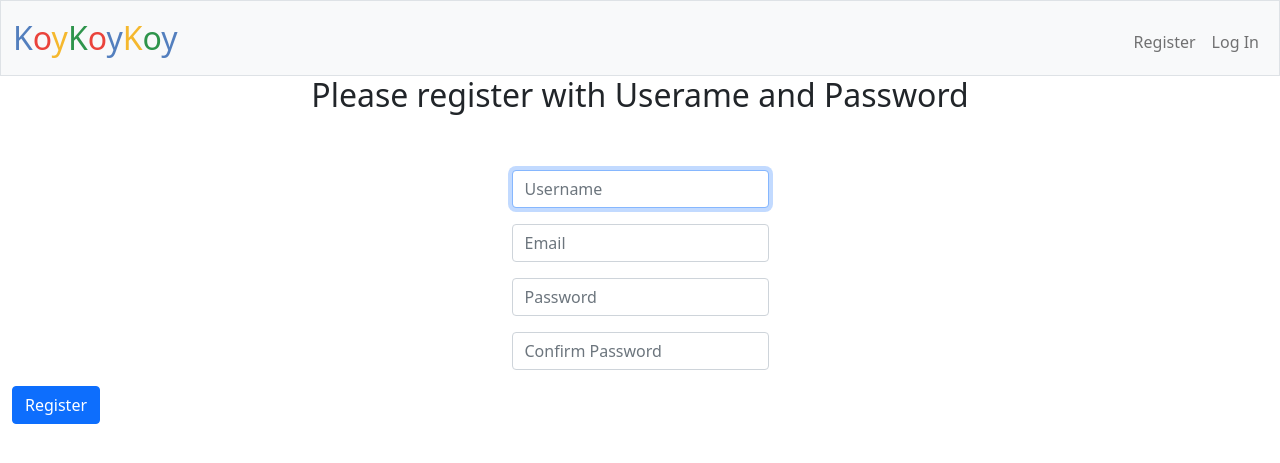
After one commit to trett1004/final_assignment_cs50, a Flask app: page /register in a window 1280 px wide. The commit adds this page. Shown: the top 463 px of the page. Run offline with Flask 2, Linux system fonts and the light colour scheme; some libraries are stand-ins or nearby versions.

Commit message:
App kann register, login, logout, add items, remove items... noch keine gruppen etc.

```diff
--- a/app.py
+++ b/app.py
@@ -1,73 +1,117 @@
+import os
+import random
+
 from flask import Flask, redirect, url_for, render_template, request, session, flash
-from datetime import timedelta
-from flask_sqlalchemy import SQLAlchemy
-from sqlalchemy import Table, Column, Integer, String, MetaData, ForeignKey, create_engine
+from datetime import timedelta, date, datetime
+import sqlite3
+from werkzeug.security import check_password_hash, generate_password_hash
+from flask_session import Session
 
-engine = create_engine("sqlite://", echo=True, future=True)
+#from cs50 import SQL
 
-# create the extension
-db = SQLAlchemy()
+from helpers import apology, login_required
+
 # create the app
 app = Flask(__name__)
-# configure the SQLite database, relative to the app instance folder
-app.config["SQLALCHEMY_DATABASE_URI"] = "sqlite:///project.db"
-# initialize the app with the extension
-db.init_app(app)
 
-app.config['SQLALCHEMY_TRACK_MODIFICATIONS'] = False
+app.config["SESSION_PERMANENT"] = False
+app.config["SESSION_TYPE"] = "filesystem"
+Session(app)
+
+# Ensure templates are auto-reloaded
+#app.config["TEMPLATES_AUTO_RELOAD"] = True
+
 app.secret_key = "KoyKoyKoy"
-app.permanent_session_lifetime = timedelta(days=365)
 
-class users(db.Model):
-    _id = db.Column("id" ,db.Integer, primary_key=True)
-    name = db.Column(db.String(100))
-    email = db.Column(db.String(100))
 
-    def __init__(self, name, email):
-        self.name = name
-        self.email = email
+# Establish connection to database
+con = sqlite3.connect("koy.db", check_same_thread=False)
+db = con.cursor()
 
-@app.route("/")
+# Create a function that returns all grocery entries from database
+def get_db():
+    db.execute("select name from groceries")
+    all_data = db.fetchall()
+    all_data = [str(val[0]) for val in all_data]
+
+    # make a second list that is restricted to the first db entry
+    shopping_list = all_data.copy()
+    shopping_list = shopping_list[0:1]
+
+    return all_data, shopping_list
+
+# In the index route it is possible to add and remove items. The further routes "/add_items" and "/remove_items" return index.html
+@app.route("/", methods=["GET", "POST"])
 def home():
-    return render_template("index.html")
+    # store the two lists in session so the other routes can access them
+    session["all_items"], session["shopping_items"] = get_db()
+    return render_template("index.html", all_items=session["all_items"], shopping_items=session["shopping_items"])
 
-@app.route("/view", methods=["GET", "POST"])
-def view():
-    user = session["user"]
-    print("user:", user)
-    values=users.query.all()
-    print("values:", values)
-    found_user = users.query.filter_by(name=user)
-    print("found_user:", found_user)
-    if request.method == "POST":
-        for user in found_user:
-            user.delete()
+@app.route("/add_items", methods=["POST"])
+def add_items():
+    session["shopping_items"].append(request.form["select_items"])
+    return render_template("index.html", all_items=session["all_items"], shopping_items=session["shopping_items"])
 
-    else:
-        print("view:", values)
-        return render_template("view.html", values=values)
+@app.route("/remove_items", methods=["POST"])
+def remove_items():
+    checked_boxes = request.form.getlist("check")
+    # Iterate over the the items which where checked in the checkboxes
+    for item in checked_boxes:
+        if item in session["shopping_items"]:
+            print("item:", item)
+            idx = session["shopping_items"].index(item)
+            print("idx:", session["shopping_items"])
+            session["shopping_items"].pop(idx)
+            session.modified = True
+    return render_template("index.html", all_items=session["all_items"], shopping_items=session["shopping_items"])
 
 
 @app.route("/login", methods=["GET", "POST"])
 def login():
+    """Log user in"""
+
+    # Forget any user_id
+    session.clear()
+
+    # User reached route via POST (as by submitting a form via POST)
     if request.method == "POST":
-        session.permanent = True
-        user = request.form["name"]
-        session["user"] = user
 
-        found_user = users.query.filter_by(name=user).first()
-        if found_user:
-            session["email"] = found_user.email
-        else:
-            usr = users(user, "")
-            db.session.add(usr)
-            db.session.commit()
-        flash("Login Successful!")
-        return redirect(url_for("user"))
+        # Ensure username was submitted
+        if not request.form.get("email"):
+            return apology("must provide email", 403)
+
+        # Ensure password was submitted
+        elif not request.form.get("password"):
+            return apology("must provide password", 403)
+
+        # Query database for username
+        rows = db.execute("SELECT * FROM users WHERE email=:a", {"a": "q1"}) # returns a cursor
+        username_search = db.fetchall() # is a list of tuples e.g. [(3, 'q1', 'q1', 'pbkdf2:sha')]
+        #Accessing the 4 columns of the above list
+        user_id_search = [x[0] for x in username_search][0]
+        username_search_item = [x[1] for x in username_search][0]
+        user_email_search = [x[2] for x in username_search][0]
+        hash_search = [x[3] for x in username_search][0]
+        print("user_id_search:", user_id_search)
+
+        # Ensure username exists and password is correct
+        if len(username_search) != 1 or check_password_hash(hash_search, request.form.get("password")):
+                print("check_password_hash:", check_password_hash(hash_search, request.form.get("password")))
+                return apology("invalid username and/or password", 403)
+
+        # Remember which user has logged in
+        session["user_id"] = user_id_search
+
+        # Remember username
+        session["username"] = username_search_item
+        username = session["username"]
+
+        # Redirect user to home page
+        flash(f"Hello {username} :)")
+        return redirect("/")
+
+    # User reached route via GET (as by clicking a link or via redirect)
     else:
-        if "user" in session:
-            flash("You are already logged in!")
-            return render_template(url_for("user"))
         return render_template("login.html")
 
 @app.route("/user", methods=["GET", "POST"])
@@ -95,21 +139,80 @@ def user():
 
 @app.route("/logout")
 def logout():
-    flash('You have been logged out')
-    session.pop("user", None)
+    """Log user out"""
+
+    # Forget any user_id
+    session.clear()
+
+    # Redirect user to login form
+    flash('logged out')
     return redirect(url_for("login"))
 
 @app.route("/quote")
 def quote():
     return render_template("quote.html")
 
-if __name__ == "__main__":
-    with app.app_context():
-        db.create_all()
-    app.run(debug=True)
+@app.route("/register", methods=["GET", "POST"])
+def register():
+    """Register user"""
+    # if request method is post:
+    if request.method == "POST":
+
+        # Ensure username was submitted
+        if not request.form.get("username"):
+            return apology("must provide username", 400)
+
+        # Ensure email was submitted
+        if not request.form.get("email"):
+            return apology("must provide email", 400)
+
+        # Ensure password was submitted
+        elif not request.form.get("password"):
+            return apology("must provide password", 400)
+
+        # Ensure password confirmation was submitted
+        elif not request.form.get("confirmation"):
+            return apology("must provide password confirmation")
+
+        # Ensure that Confirmed Password matches with Password
+        elif request.form.get("confirmation") != request.form.get("password"):
+            return apology("Confirmed Password does not match Password")
+
+        # If all fields are filled out correctly...
+        # Generate hash for password
+        pw_hash = generate_password_hash(request.form.get("password"))
+        # Add the users entry in database and add 10000 $ cash to the user
+        try:
+            db.execute("INSERT INTO users VALUES (null, ?,?,?)", (request.form.get("username"), request.form.get("email"), pw_hash))
+            con.commit()
+            con.close()
+            flash('Sccessfully registered')
+            return redirect("success")
+        # If entry is not possible, because username is already in database return an apology
+
+        except:
+            return apology("Username already taken")
+    # else user reached route via method "GET", then return register page
+    else:
+        return render_template("register.html")
+
+@app.route("/success")
+def success():
+    return render_template("login.html")
 
 
+@app.route("/view", methods=["GET", "POST"])
+def view():
+    user = session["user"]
+    print("user:", user)
+    if request.method == "POST":
+        for user in found_user:
+            user.delete()
 
-'''
+    else:
+        print("view:", values)
+        return render_template("view.html", values=values)
 
-'''
+
+if __name__ == "__main__":
+    app.run(debug=True)
--- a/templates/layout.html
+++ b/templates/layout.html
@@ -24,7 +24,7 @@
                     <span class="navbar-toggler-icon"></span>
                 </button>
                 <div class="collapse navbar-collapse" id="navbar">
-                    {% if session["user"] %}
+                    {% if session["user_id"] %}
                         <ul class="navbar-nav me-auto mt-2">
                             <li class="nav-item"><a class="nav-link" href="/quote">Quote</a></li>
                         </ul>
--- /dev/null
+++ b/templates/register.html
@@ -0,0 +1,26 @@
+{% extends "layout.html" %}
+
+{% block title %}
+    Register
+{% endblock %}
+
+{% block main %}
+    <h2 align="center">Please register with Userame and Password</h2>
+    <br></br>
+    <form action="/register" method="post">
+        <div class="mb-3">
+            <input autocomplete="off" autofocus class="form-control mx-auto w-auto" id="username" name="username" placeholder="Username" type="text">
+        </div>
+        <div class="mb-3">
+            <input autocomplete="off" autofocus class="form-control mx-auto w-auto" id="email" name="email" placeholder="Email" type="text">
+        </div>
+        <div class="mb-3">
+            <input class="form-control mx-auto w-auto" id="password" name="password" placeholder="Password" type="password">
+        </div>
+        <div class="mb-3">
+            <input class="form-control mx-auto w-auto" id="confirmation" name="confirmation" placeholder="Confirm Password" type="password">
+        </div>
+        <button name="register_button" class="btn btn-primary" type="submit">Register</button>
+
+    </form>
+{% endblock %}
```
Also changed, not shown: helpers.py (added, +35 -0 lines), templates/apology.html (added, +10 -0 lines), templates/index.html (+25 -2 lines), templates/login.html (+23 -11 lines), templates/success.html (added, +9 -0 lines), instance/project.db (deleted), koy.db (added), 4 other files.
